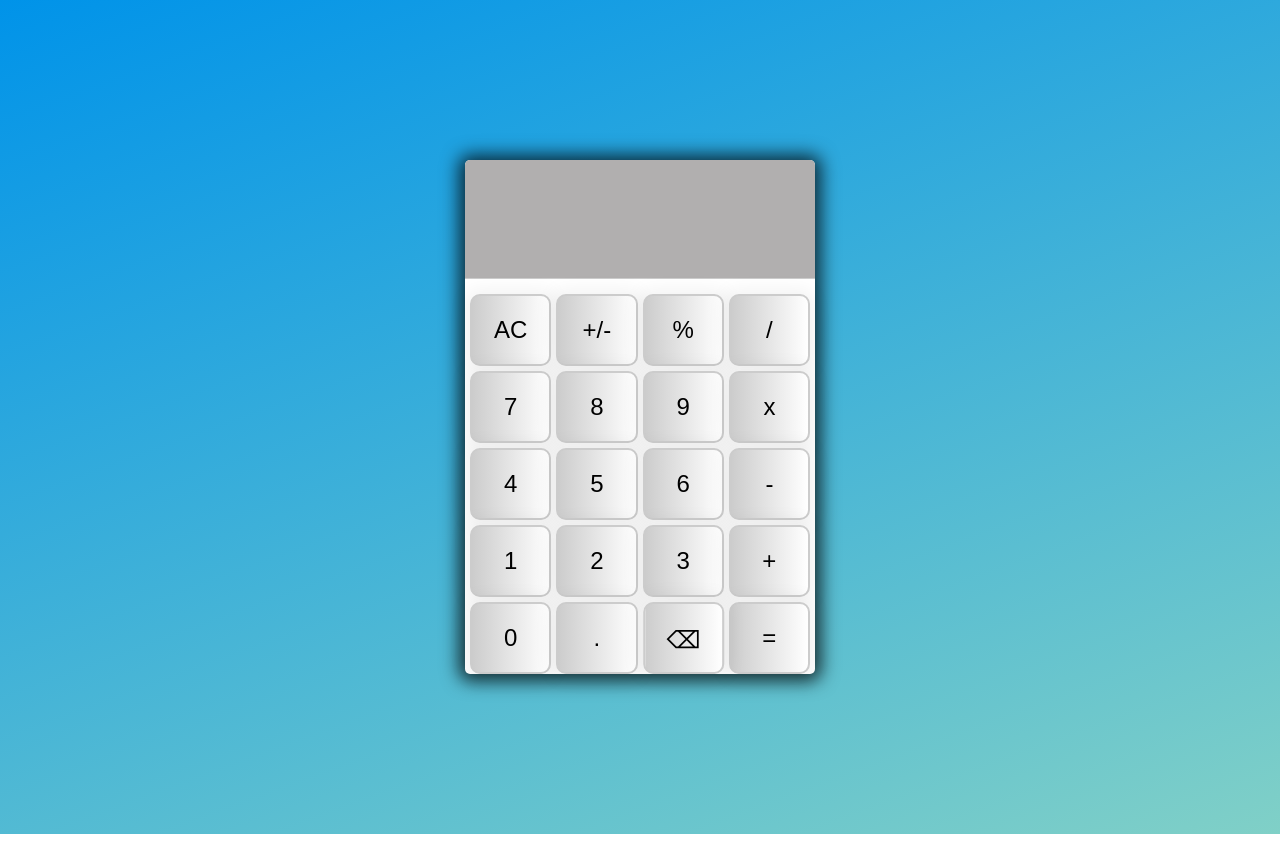
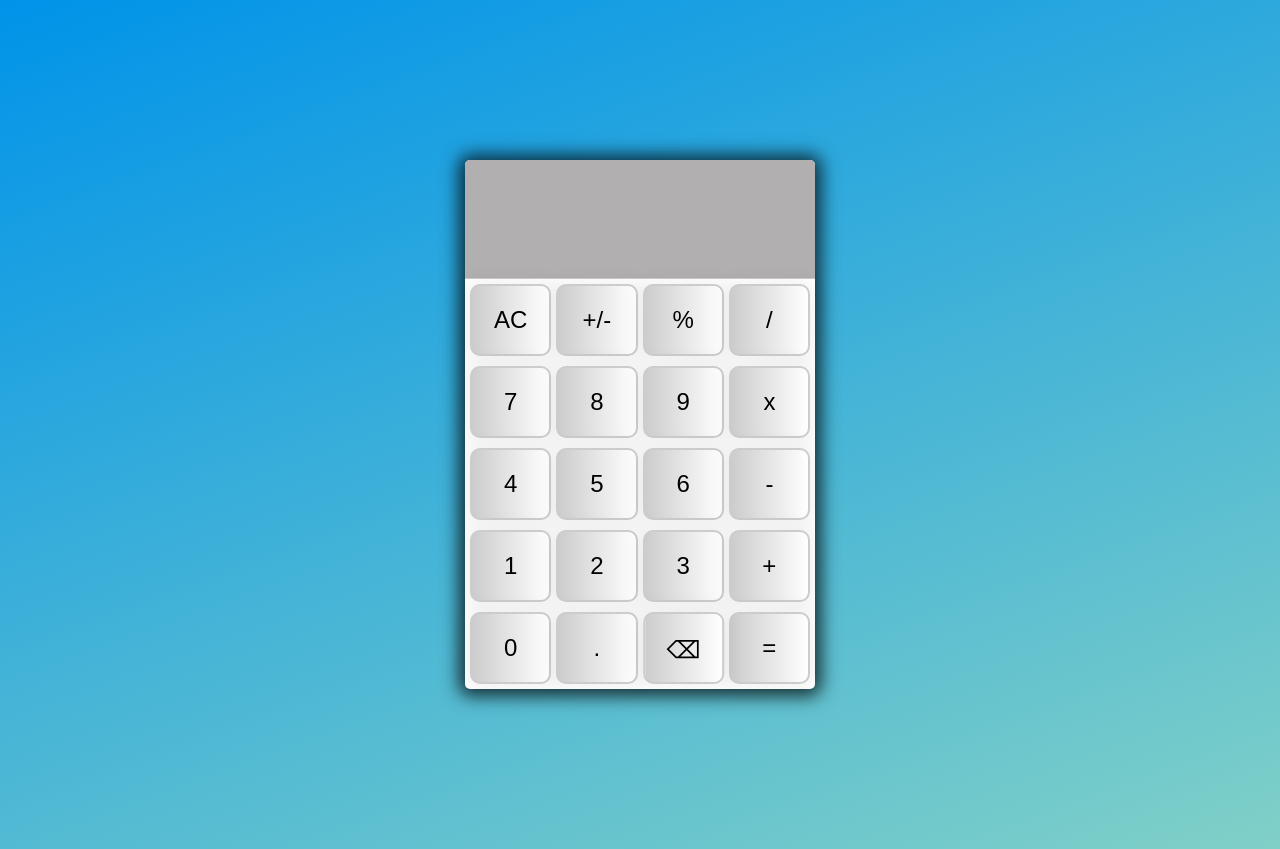
Before and after one commit to jtm2021/Calculator, a plain HTML site: page index.html in a window 1280 px wide. Drawn offline with Linux system fonts and the light colour scheme.

Commit message:
Update margin settings for buttons

```diff
--- a/style.css
+++ b/style.css
@@ -42,7 +42,8 @@ body {
     /* grid-template-columns: repeat(4, 100px);
     grid-template-rows: minmax(100px, auto) repeat(5, 100px); */
     grid-gap: 5px;
-    margin: 15px 5px;
+    /* margin: 5px 5px; */
+    margin: 5px 5px
 }
 
 button {
@@ -53,6 +54,7 @@ button {
     background-image: linear-gradient(to right, #ccc, #fff);
     box-shadow: 0px 1px 18px 6px rgba(0,0,0,0.05);
     cursor: pointer;
+    margin-bottom: 5px;
 }
 
 button:hover {
```
